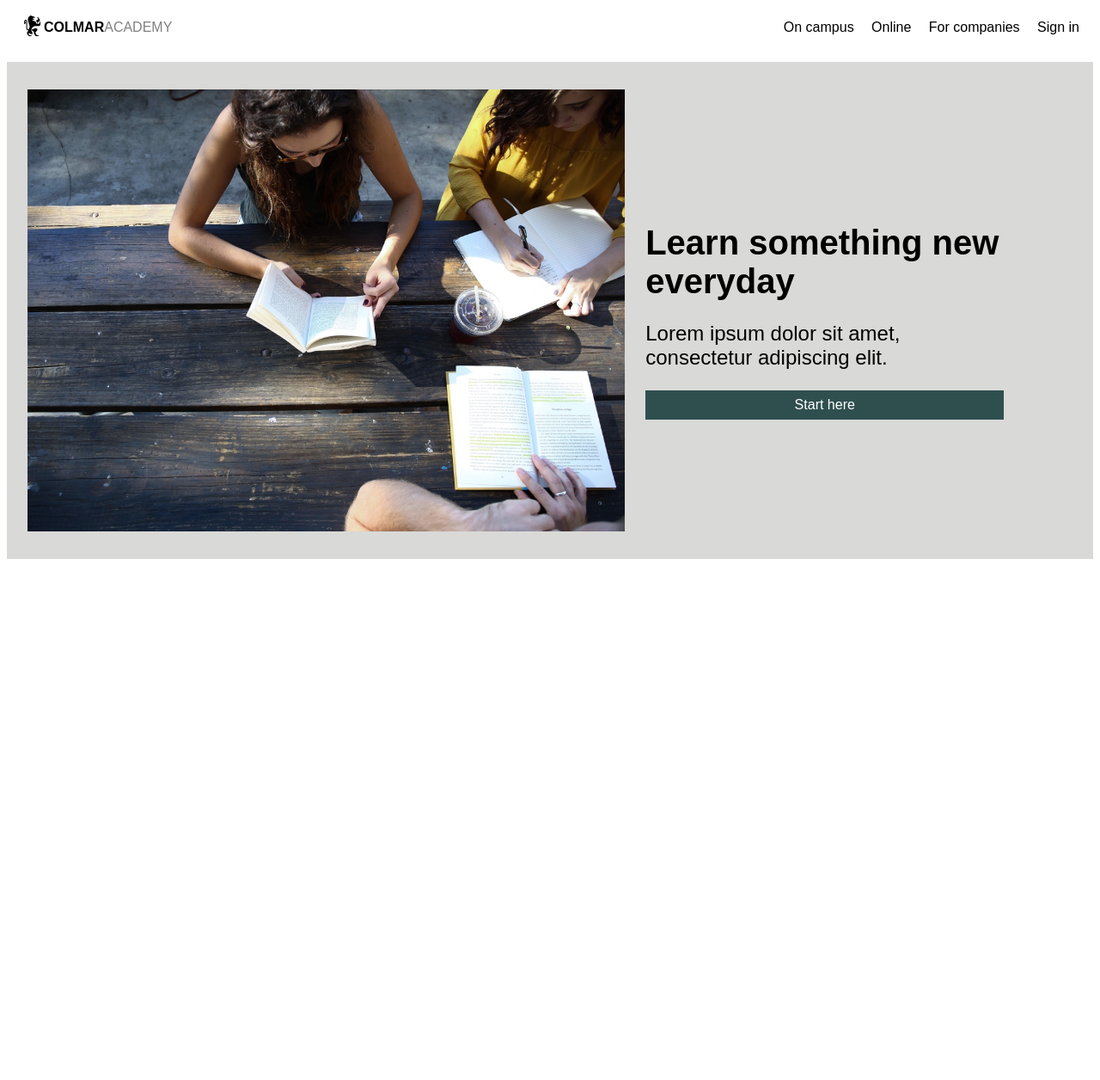
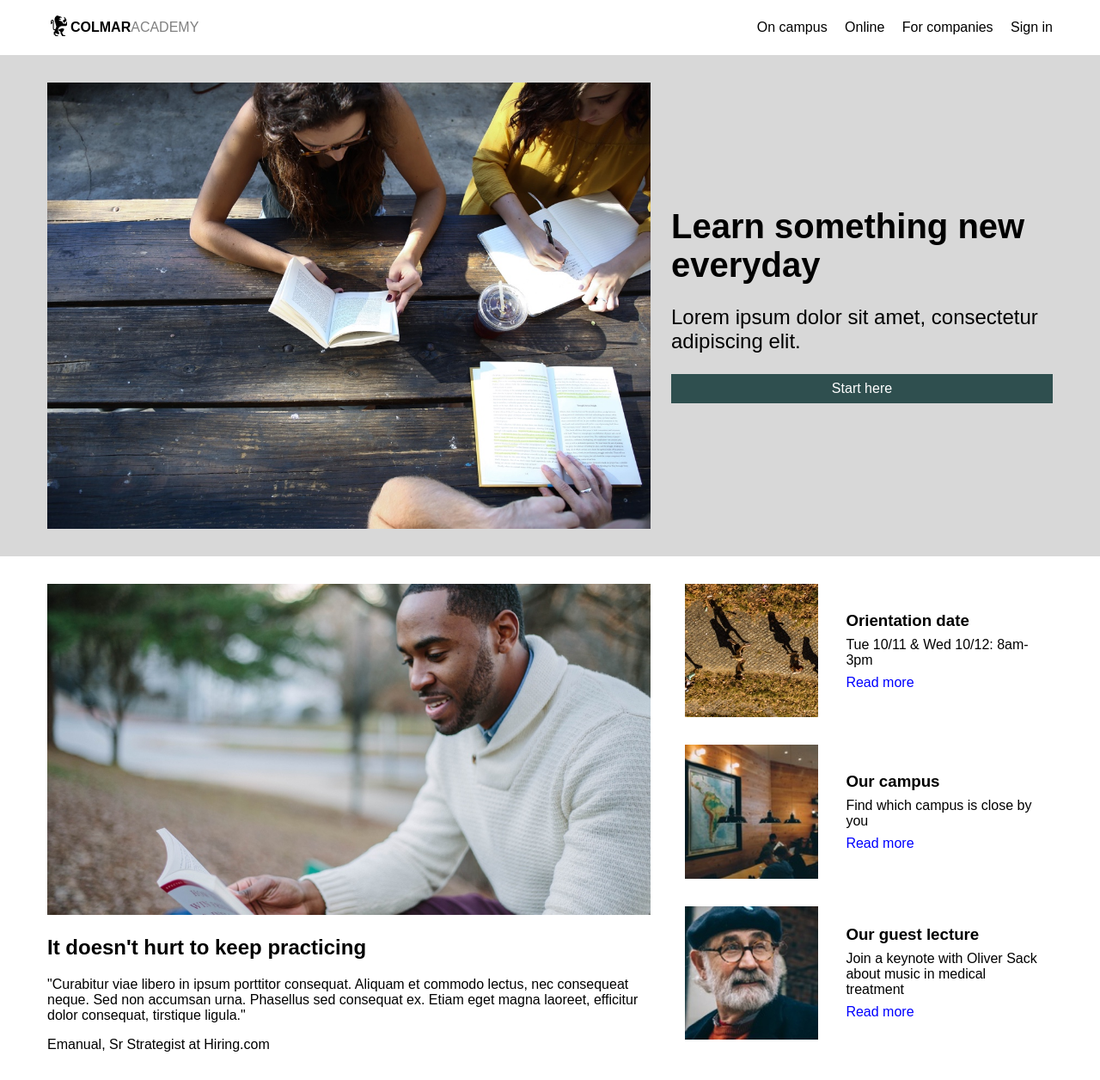
Before and after one commit to Lianvdberg/Colmar_Academy, a plain HTML site: page index.html in a window 1280 px wide. Shown: the whole page at 86% size. Before the commit the page ends 800 px from the top, so only its background shows below. Drawn offline with Linux system fonts and the light colour scheme.

Commit message:
add basic info section, extra styling still necessary

```diff
--- a/index.html
+++ b/index.html
@@ -8,6 +8,7 @@
 
     <!--Header-->
     <header>
+        <div class="container">
             <div class="logo">
                 <img src="./resources/images/ic-logo.svg" alt="Colmar Academy logo">
                 <p>COLMAR<span>ACADEMY</span></p>
@@ -20,11 +21,14 @@
                     <li><a href="#">Sign in</a></li>
                 </ul>
             </nav>
+        </div>
     </header>
 
     <!--body-->
     <body>
+        <!--Banner-->
         <div class="banner">
+            <div class="container">
                 <img src="./resources/images/banner.jpg" alt="banner image">
                 <div class="content">
                     <h1>Learn something new everyday</h1>
@@ -34,6 +38,53 @@
                     </div>
                 </div>
         </div>
+        </div>
+    <!-- Test grid info section
+        <div class="grid-container">
+            <div class="grid-item-LT">LT</div>
+            <div class="grid-item-LB">LB</div>
+            <div class="grid-item-RT">RT</div>
+            <div class="grid-item-RM">RM</div>
+            <div class="grid-item-RB">RB</div>
+        </div>
+    -->
+        <!--Info-->
+        <div class="info">
+            <div class="container">
+                <div class="info-left">
+                    <img src="./resources/images/information-main.jpg" alt="image">
+                    <h2>It doesn't hurt to keep practicing</h2>
+                    <p>"Curabitur viae libero in ipsum porttitor consequat. Aliquam et commodo lectus, nec consequeat neque. Sed non accumsan urna. Phasellus sed consequat ex. Etiam eget magna laoreet, efficitur dolor consequat, tirstique ligula."</p>
+                    <span>Emanual, Sr Strategist at Hiring.com</span>
+                </div>
+                <div class="info-right">
+                    <div class="info-box">
+                        <img src="./resources/images/information-orientation.jpg">
+                        <div class="content">
+                            <h3>Orientation date</h3>
+                            <p>Tue 10/11 & Wed 10/12: 8am-3pm</p>
+                            <a href="#">Read more</a>
+                        </div>
+                    </div>
+                    <div class="info-box">
+                        <img src="./resources/images/information-campus.jpg">
+                        <div class="content">
+                            <h3>Our campus</h3>
+                            <p>Find which campus is close by you</p>
+                            <a href="#">Read more</a>
+                        </div>
+                    </div>
+                    <div class="info-box">
+                        <img src="./resources/images/information-guest-lecture.jpg">
+                        <div class="content">
+                            <h3>Our guest lecture</h3>
+                            <p>Join a keynote with Oliver Sack about music in medical treatment</p>
+                            <a href="#">Read more</a>
+                        </div>
+                    </div>
+                </div>
+            </div>
+
     </body>
 
     <!--footer-->
--- a/resources/css/style.css
+++ b/resources/css/style.css
@@ -3,19 +3,22 @@ html{
     font-size: 16px;
 }
 
+body {
+    margin: 0;
+}
+
 header{
-    box-sizing: border-box;
     position: fixed;
     background-color: white;
     z-index: 100;
-    height: 64px;
-    padding: 0 24px;
+    width: 100%;
+}
+
+header .container {
     display: flex;
     align-items: center;
-    width: 100%;
     justify-content: space-between;
-    top: 0;
-    right: 0;
+    height: 64px;
 }
 
 .logo{
@@ -44,29 +47,33 @@ nav a{
 }
 
 .banner{
-    background-color: #d9d9d7;
+    background-color: #d8d8d8;
     width: 100%;
     position: relative;
     top: 64px;
-    display: flex;
 }
 
+.banner .container {
+    display: flex;
+    gap: 24px;
+}
 .banner img{
-    margin: 32px 24px;
-    width: 55%;
+    margin: 32px 0;
+    width: 60%;
 }
 
 .banner .content{
     display: flex;
     flex-direction: column;
     justify-content: center;
-    max-width: 33%;
+    max-width: 40%;
     font-family: Arial, Helvetica, sans-serif;
     font-size: 1.5rem;
 }
 
 h1{
     font-size: 2.5rem;
+    margin-top: 0;
     margin-bottom: 0;
 }
 
@@ -83,3 +90,70 @@ a{
     text-decoration: none;
     color: white;
 }
+
+.container{
+    max-width: 1170px;
+    padding: 0 1rem;
+    margin: 0 auto;
+}
+
+.info-left{
+    width: 60%;
+    padding: 32px 0;
+}
+
+.info-right{
+    width: 40%;
+    padding-top: 16px;
+    flex: 1;
+}
+
+.info{
+    position: relative;
+    top: 64px;
+}
+
+.info-left img{
+    width: 100%;
+}
+
+.info-box a{
+    text-decoration: none;
+    color: blue;
+}
+
+.info-box img{
+    max-width: 35%;
+    height: auto;
+    margin: 16px;
+}
+
+.info-box{
+    display: flex;
+}
+
+.info-box .content{
+    display: flex;
+    flex-direction: column;
+    justify-content: center;
+    padding: 16px;
+    gap: 8px;
+}
+
+.info-box h3{
+    margin-top: 0;
+    margin-bottom: 0;
+}
+
+.info-box p{
+    margin: 0;
+}
+
+.info .container{
+    display: flex;
+    gap: 24px;
+}
+
+.info-box:hover{
+    background-color: #d8d8d8;
+}
```
Lines whose indentation alone changed are shown as unchanged.
